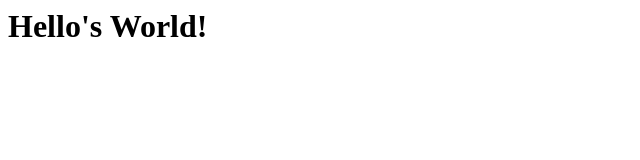
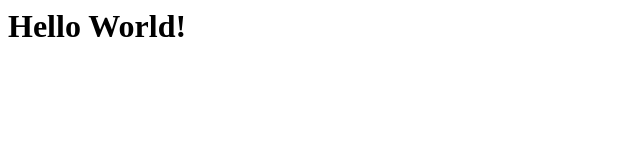
Before and after one commit to bajwadevops/hello-world, a plain HTML site: page index.html in a window 1280 px wide. Shown: the whole page, without its empty margins (0-640 px from the left). Drawn offline with Linux system fonts and the light colour scheme.

Commit message:
Update index.html

```diff
--- a/index.html
+++ b/index.html
@@ -1,3 +1,3 @@
 <html>
-<h1>Hello's World!</h1>
+<h1>Hello World!</h1>
 </html>
```
